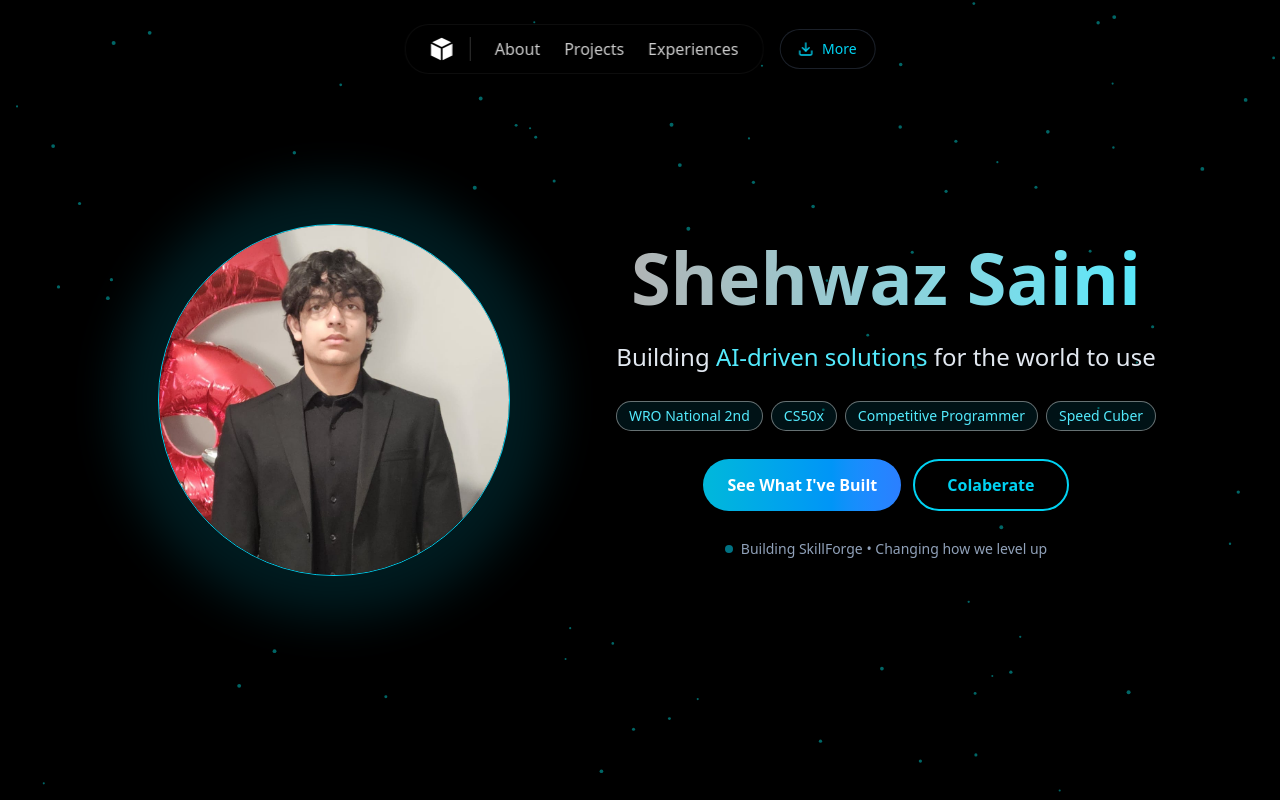
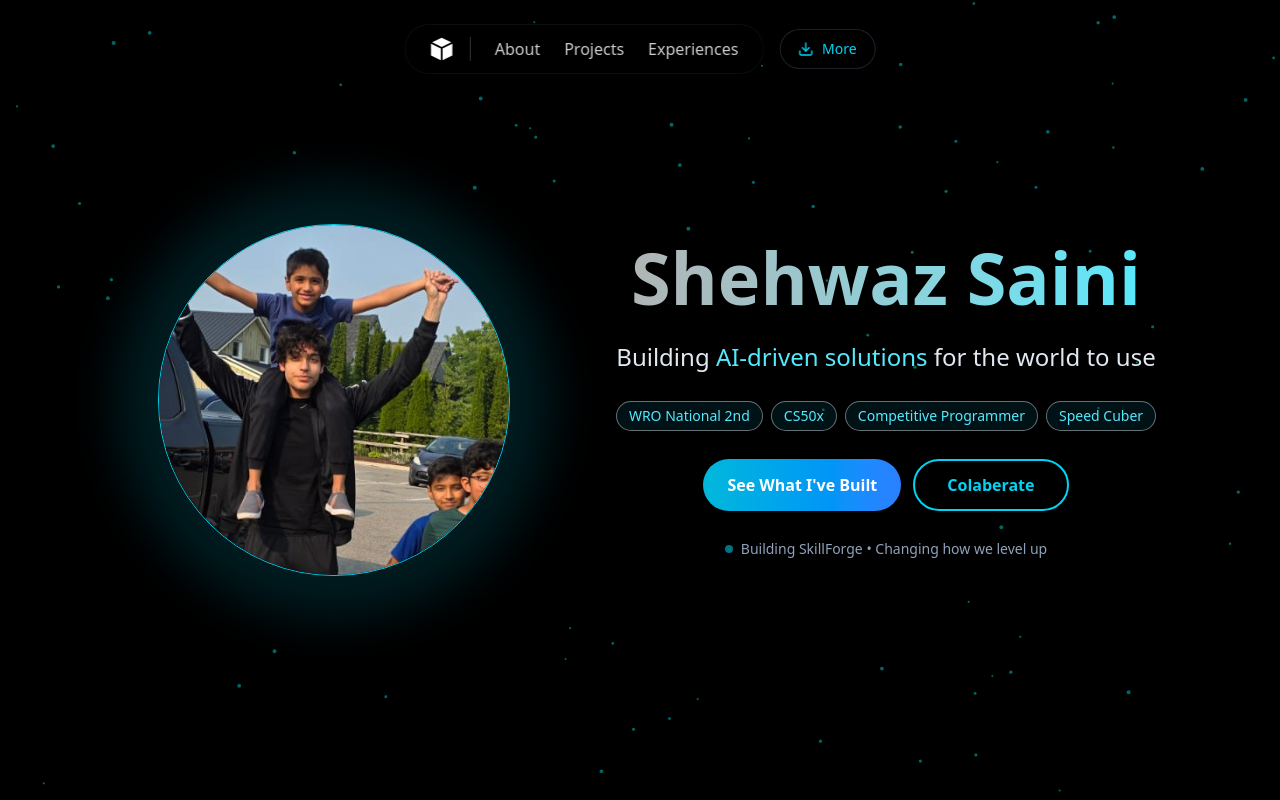
Before and after one commit to Shehwaz81/personal-portfolio, a React (Vite) app: page / in a window 1280 px wide. Shown: the top 800 px of the page. Built offline with nearby package versions, Linux system fonts and the light colour scheme.

Commit message:
fix project hover

```diff
--- a/src/components/common/AvatarProfile.tsx
+++ b/src/components/common/AvatarProfile.tsx
@@ -1,5 +1,5 @@
 import { Avatar, AvatarFallback, AvatarImage } from "@radix-ui/react-avatar";
-import pfp from '../../assets/pfp4.jpg'
+import pfp from '../../assets/pfp6.jpg'
 import { cn } from "@/lib/utils";
 
 interface AvatarProps {
@@ -31,7 +31,7 @@ export const ProfileAvatar = ({
         "group-hover:scale-102",
         className
       )}>
-            <AvatarImage className="scale-100" src={pfp} alt="Your Name" />
+            <AvatarImage className="scale-300 object-50" src={pfp} alt="Your Name" />
             <AvatarFallback className="w-124 h-124 bg-slate-100 text-slate-700 font-semibold">
             {alt}
             </AvatarFallback>
--- a/src/components/ui/card.tsx
+++ b/src/components/ui/card.tsx
@@ -39,11 +39,11 @@ const Card = ({
       style={style}
       className={`w-full max-w-sm sm:max-w-md md:max-w-lg lg:max-w-xl bg-gradient-to-br from-slate-900/60 to-slate-800/40 transform hover:-translate-y-1 rounded-2xl backdrop-blur-sm overflow-hidden ring-1 ring-slate-600/40 hover:drop-shadow-[0_0_0.3rem_cyan] hover:ring-cyan-500/50 hover:shadow-[0_8px_32px_rgba(6,182,212,0.15)] transition-all duration-300 mx-auto flex flex-col ${className}`}
     >
-      <div className="relative overflow-hidden bg-slate-800/30 h-64">
+      <div className="relative overflow-hidden bg-slate-800/30 h-64 duration-450 hover:scale-105">
         <img
           src={img}
           alt={`${title} preview`}
-          className="w-full h-full object-cover transition-transform duration-500 transform hover:scale-110"
+          className="w-full h-full object-cover transition-transform duration-500 transform"
         />
         <div className="absolute inset-0 bg-gradient-to-t from-slate-900/40 via-transparent to-transparent opacity-0 hover:opacity-100 transition-opacity duration-300" />
       </div>
--- a/src/sections/Projects.tsx
+++ b/src/sections/Projects.tsx
@@ -37,7 +37,7 @@ const Projects = () => {
             description: "Helped code a robot which was used to compete in WRO National (Montreal) using OOP",
             img: "/assets/WRO.jpg",
             github: "https://github.com/Shehwaz81/personal-portfolio/",
-            demo: "/src/assets/WR",
+            demo: "https://wro-association.org/",
             techStack: ["MicroPython", "OOP", "ESP32",],
             hasDemo: true
         }
```
Also changed, not shown: public/assets/PHOTO-2025-08-11-19-25-29.jpg (added), src/assets/pfp7.jpg (added).
